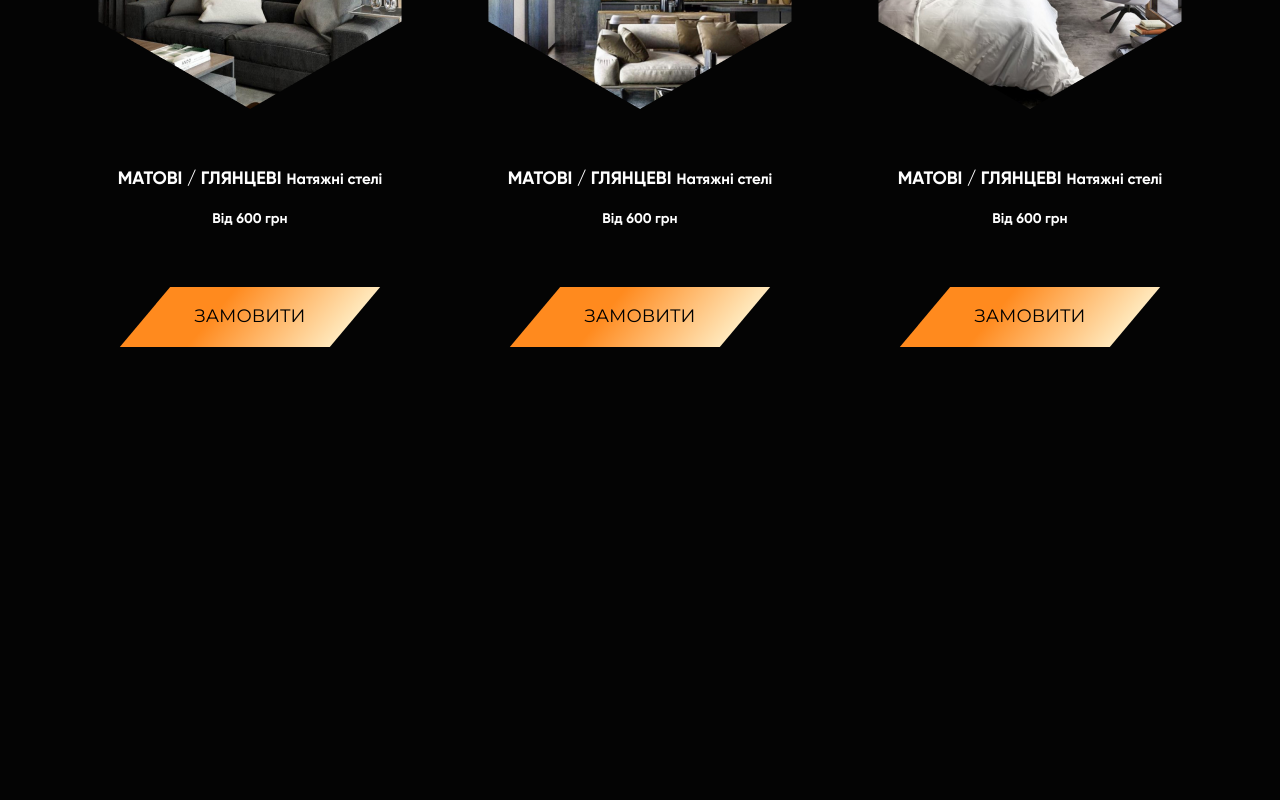
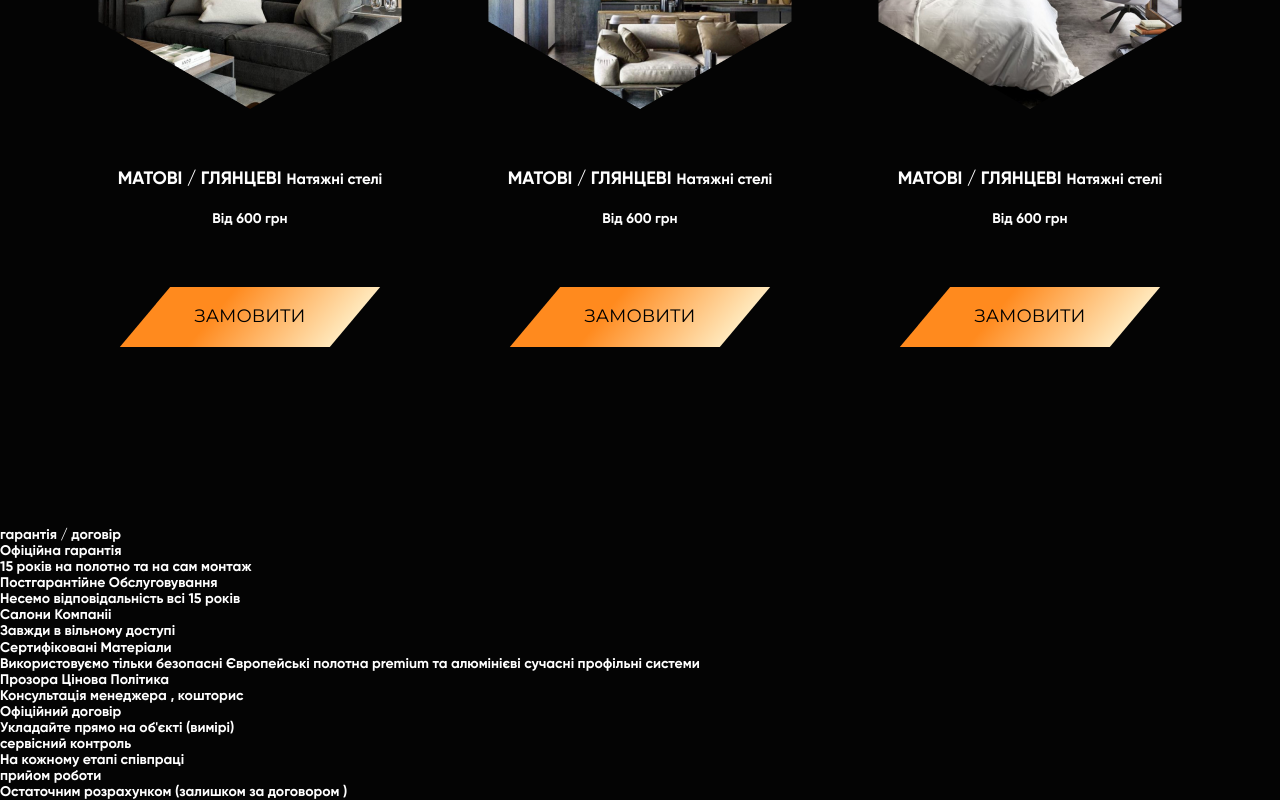
Before and after one commit to BlazerXXI/stretch-ceilings, a React (Create React App) app: page / in a window 1280 px wide. Shown: the part 1903-2703 px from the top of the page. Before the commit the page ends 2250 px from the top, so only its background shows below. Built offline with nearby package versions, Linux system fonts and the light colour scheme; a web font is replaced by a local one.

Commit message:
dev 20-04

```diff
--- a/src/App.js
+++ b/src/App.js
@@ -4,6 +4,7 @@ import Header from "./components/Header/Header";
 import Hero from "./components/Hero/Hero";
 import Advantages from "./components/Advantages/Advantages";
 import Services from "./components/Services/Services";
+import Guarantee from "./components/Guarantee/Guarantee";
 
 const App = () => {
   return (
@@ -13,6 +14,7 @@ const App = () => {
         <Hero />
         <Advantages />
         <Services />
+        <Guarantee />
       </BrowserRouter>
     </>
   );
--- /dev/null
+++ b/src/components/Guarantee/Guarantee.jsx
@@ -0,0 +1,70 @@
+import React from "react";
+
+const Guarantee = () => {
+  const guarantee = [
+    {
+      title: "Офіційна гарантія",
+      text: "15 років на полотно та на сам монтаж",
+    },
+    {
+      title: "Постгарантійне Обслуговування",
+      text: "Несемо відповідальність всі 15 років",
+    },
+    {
+      title: "Салони Компаніі",
+      text: "Завжди в вільному доступі",
+    },
+    {
+      title: "Сертифіковані Матеріали",
+      text: "Використовуємо тільки безопасні Європейські полотна premium та алюмінієві сучасні профільні системи",
+    },
+  ];
+  const deal = [
+    {
+      title: "Прозора Цінова Політика",
+      text: "Консультація менеджера , кошторис",
+    },
+    {
+      title: "Офіційний договір",
+      text: "Укладайте прямо на об'єкті (вимірі)",
+    },
+    {
+      title: "сервісний контроль",
+      text: "На кожному етапі співпраці",
+    },
+    {
+      title: "прийом роботи",
+      text: "Остаточним розрахунком (залишком за договором )",
+    },
+  ];
+  return (
+		<section className="guarantee">
+		<div className="guarantee__header">
+			<h2 className="guarantee__title">гарантія / договір</h2>
+		</div>
+		<ul className="guarantee__list">
+			{guarantee.map((guaranteeItem, index) => {
+				return (
+					<li key={`guarantee-${index}`} className="guarantee__item">
+						<h3 className="guarantee__item-title">{guaranteeItem.title}</h3>
+						<p className="guarantee__item-text">{guaranteeItem.text}</p>
+					</li>
+				);
+			})}
+		</ul>
+		<ul className="guarantee__list">
+			{deal.map((dealItem, index) => {
+				return (
+					<li key={`deal-${index}`} className="guarantee__item">
+						<h3 className="guarantee__item-title">{dealItem.title}</h3>
+						<p className="guarantee__item-text">{dealItem.text}</p>
+					</li>
+				);
+			})}
+		</ul>
+	</section>
+
+  );
+};
+
+export default Guarantee;
--- /dev/null
+++ b/src/components/Guarantee/Guarantee.scss
@@ -0,0 +1,10 @@
+@import "../../scss/_variables.scss";
+@import "../../scss/mixins.scss";
+
+.guarantee {
+  color: $white;
+  margin: 180px 0px 0px 0px;
+  @media (max-width: 767px) {
+    margin: 100px 0px 0px 0px;
+  }
+}
--- a/src/scss/index.scss
+++ b/src/scss/index.scss
@@ -5,6 +5,7 @@
 @import url("../components/Advantages/Advantages.scss");
 @import url("../components/AdvantagesCards/AdvantagesCards.scss");
 @import url("../components/Services/Services.scss");
+@import url("../components/Guarantee/Guarantee.scss");
 @import "./variables";
 @import "./mixins";
 @import url("https://fonts.googleapis.com/css2?family=Montserrat&display=swap");
```
Also changed, not shown: src/setupTests.js (+1 -1 lines), src/components/Advantages/Advantages.jsx (renamed from src/components/Advantages/Advantages.js), src/components/AdvantagesCards/AdvantagesCards.jsx (renamed from src/components/AdvantagesCards/AdvantagesCards.js), src/components/Header/Header.jsx (renamed from src/components/Header/Header.js), src/components/Hero/Hero.jsx (renamed from src/components/Hero/Hero.js), src/components/Modals/Modal.jsx (renamed from src/components/Modals/Modal.js), src/components/Services/Services.jsx (renamed from src/components/Services/Services.js), src/components/ServicesSlider/ServicesSlider.jsx (renamed from src/components/ServicesSlider/ServicesSlider.js).
